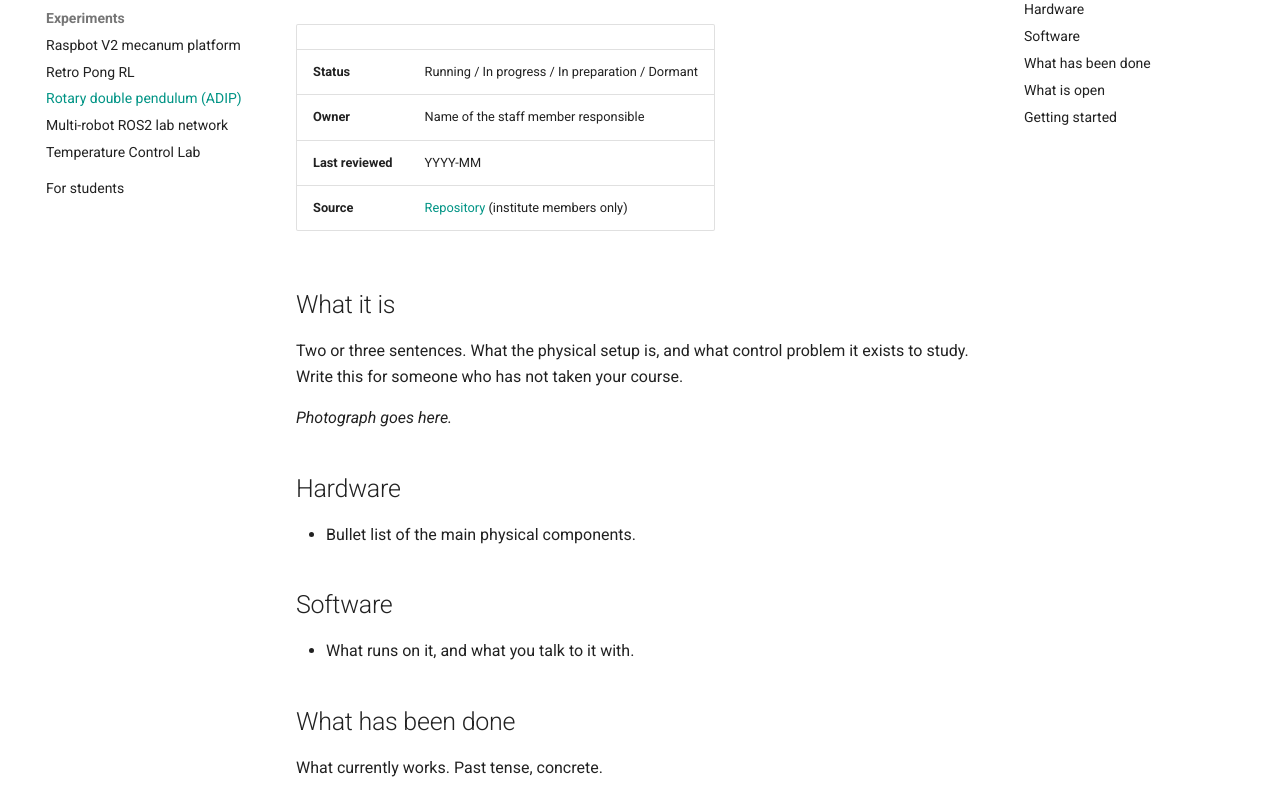
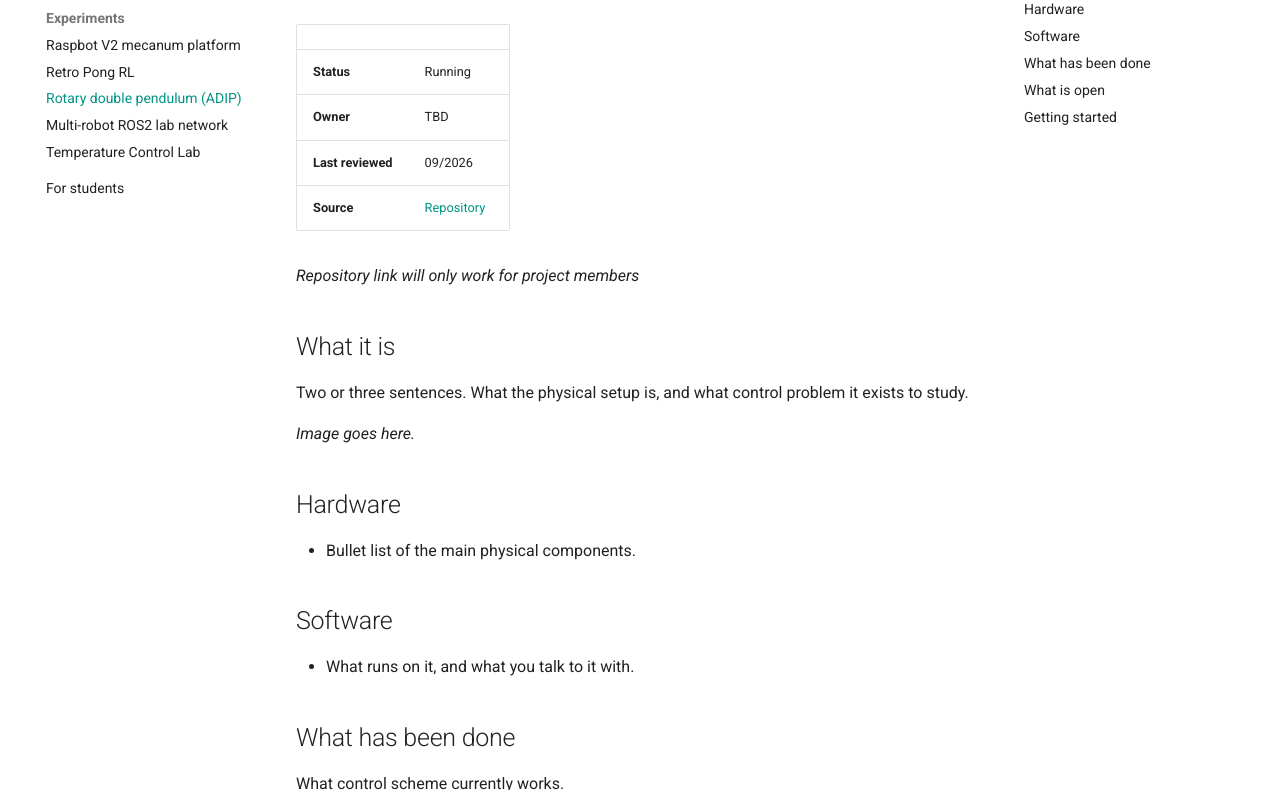
Before and after one commit to ICS-Control-Lab/experiments, a plain HTML site: page experiments/adip/index.html in a window 1280 px wide. Shown: the part 156-946 px from the top of the page. Drawn offline with Linux system fonts and the light colour scheme.

Commit message:
Deployed feeaf5b with MkDocs version: 1.6.1

```diff
--- a/experiments/adip/index.html
+++ b/experiments/adip/index.html
@@ -76,7 +76,7 @@
     <div data-md-component="skip">
 
 
-        <a href="#rotary-double-pendulum-adip" class="md-skip">
+        <a href="#arm-driven-inverted-pendulum-adip" class="md-skip">
           Skip to content
         </a>
 
@@ -609,7 +609,7 @@
 
 
 
-<h1 id="rotary-double-pendulum-adip">Rotary double pendulum (ADIP)<a class="headerlink" href="#rotary-double-pendulum-adip" title="Permanent link">&para;</a></h1>
+<h1 id="arm-driven-inverted-pendulum-adip">Arm driven inverted pendulum (ADIP)<a class="headerlink" href="#arm-driven-inverted-pendulum-adip" title="Permanent link">&para;</a></h1>
 <table>
 <thead>
 <tr>
@@ -620,26 +620,27 @@
 <tbody>
 <tr>
 <td><strong>Status</strong></td>
-<td>Running / In progress / In preparation / Dormant</td>
+<td>Running</td>
 </tr>
 <tr>
 <td><strong>Owner</strong></td>
-<td>Name of the staff member responsible</td>
+<td>TBD</td>
 </tr>
 <tr>
 <td><strong>Last reviewed</strong></td>
-<td>YYYY-MM</td>
+<td>09/2026</td>
 </tr>
 <tr>
 <td><strong>Source</strong></td>
-<td><a href="https://collaborating.tuhh.de/GROUP/PROJECT">Repository</a> (institute members only)</td>
+<td><a href="https://collaborating.tuhh.de/ICS/ics-private/institute/lab/exp2-adip">Repository</a></td>
 </tr>
 </tbody>
 </table>
+<p><em>Repository link will only work for project members</em></p>
 <h2 id="what-it-is">What it is<a class="headerlink" href="#what-it-is" title="Permanent link">&para;</a></h2>
 <p>Two or three sentences. What the physical setup is, and what control problem it
-exists to study. Write this for someone who has not taken your course.</p>
-<p><em>Photograph goes here.</em></p>
+exists to study. </p>
+<p><em>Image goes here.</em></p>
 <h2 id="hardware">Hardware<a class="headerlink" href="#hardware" title="Permanent link">&para;</a></h2>
 <ul>
 <li>Bullet list of the main physical components.</li>
@@ -649,7 +650,7 @@ exists to study. Write this for someone who has not taken your course.</p>
 <li>What runs on it, and what you talk to it with.</li>
 </ul>
 <h2 id="what-has-been-done">What has been done<a class="headerlink" href="#what-has-been-done" title="Permanent link">&para;</a></h2>
-<p>What currently works. Past tense, concrete.</p>
+<p>What control scheme currently works. </p>
 <h2 id="what-is-open">What is open<a class="headerlink" href="#what-is-open" title="Permanent link">&para;</a></h2>
 <p>Concrete things a student could pick up. This is the section prospective
 students actually read — make each item a thing someone could start on.</p>
```
Also changed, not shown: search/search_index.json (+1 -1 lines).
